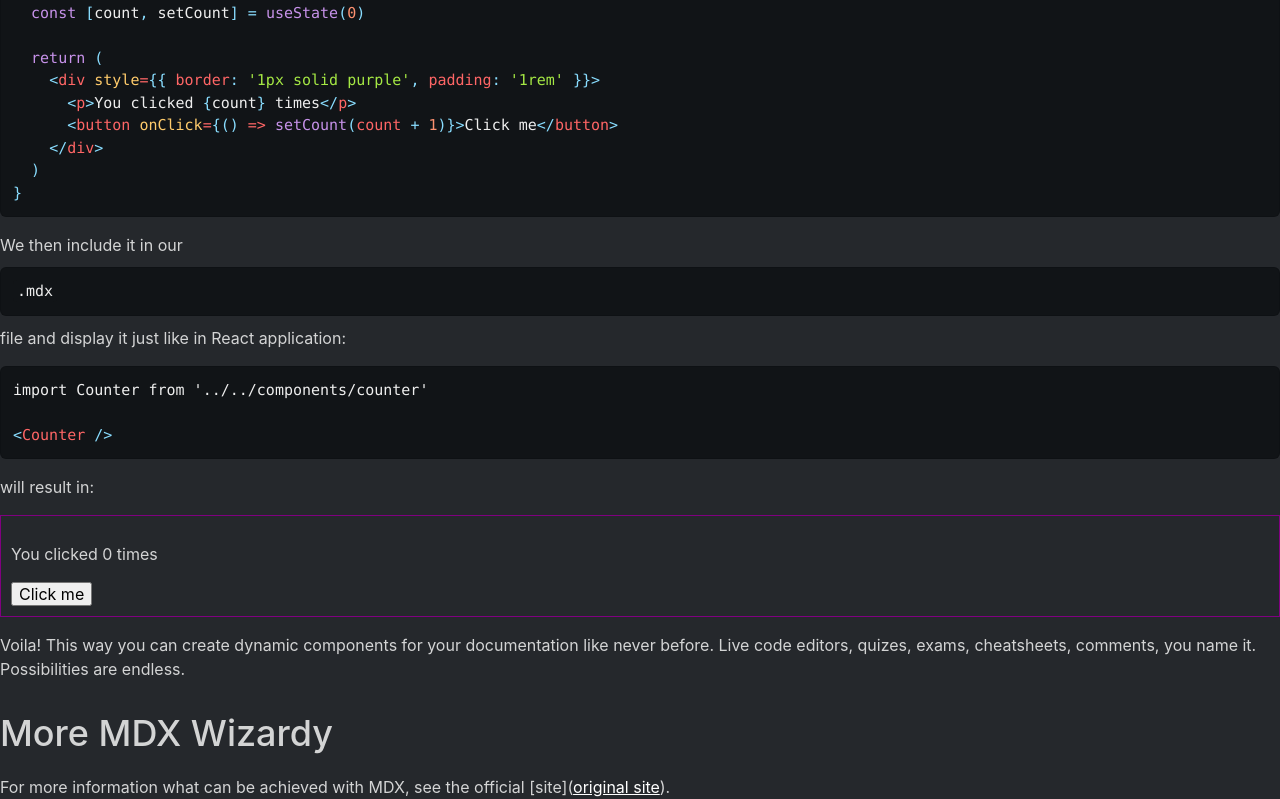
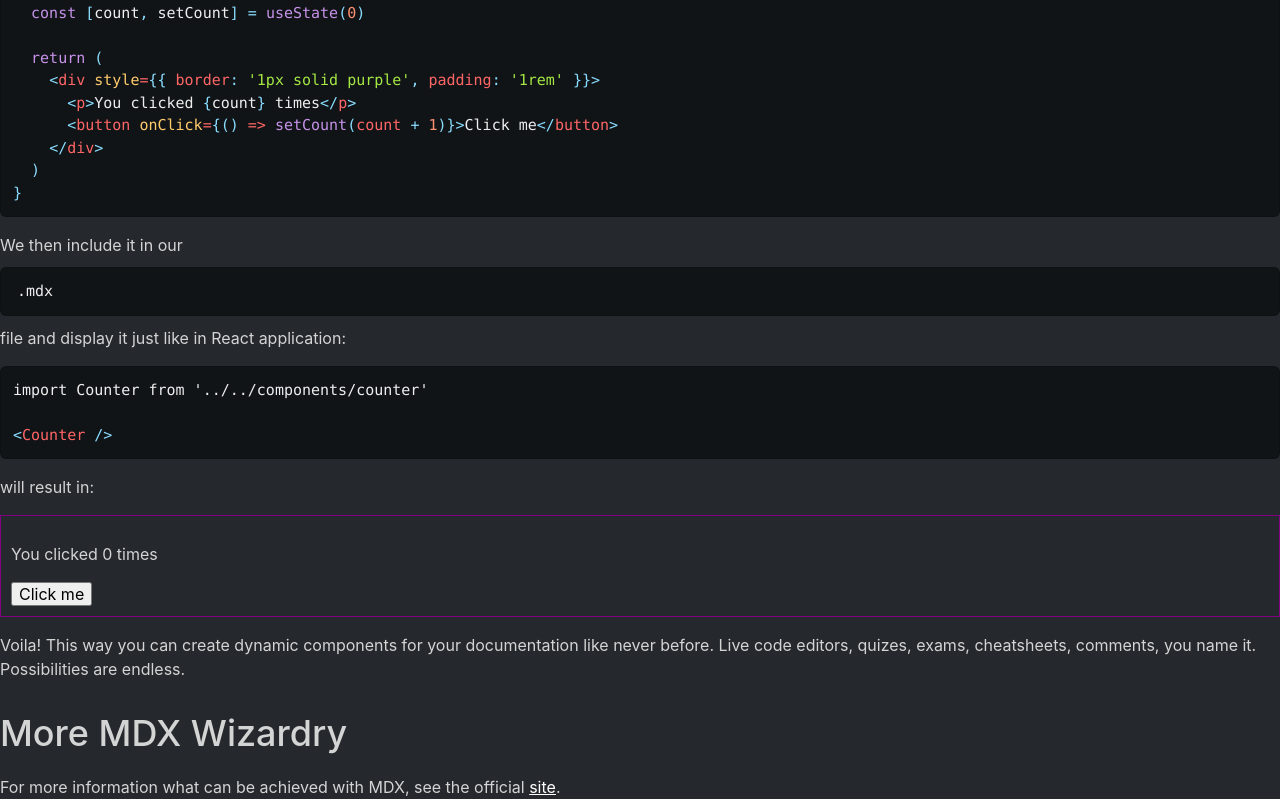
Before and after one commit to amiroff/NextBook, a Next.js app: page /documentation/using-mdx in a window 1280 px wide. Shown: the part 1162-1961 px from the top of the page. Built offline with nearby package versions, Linux system fonts and the light colour scheme.

Commit message:
Fix typos.

```diff
--- a/pages/documentation/using-mdx.mdx
+++ b/pages/documentation/using-mdx.mdx
@@ -61,6 +61,6 @@ import Counter from '../../components/counter'
 
 Voila! This way you can create dynamic components for your documentation like never before. Live code editors, quizes, exams, cheatsheets, comments, you name it. Possibilities are endless.
 
-## More MDX Wizardy
+## More MDX Wizardry
 
-For more information what can be achieved with MDX, see the official [site]([original site](https://mdxjs.com/)).
+For more information what can be achieved with MDX, see the official [site](https://mdxjs.com/).
```
